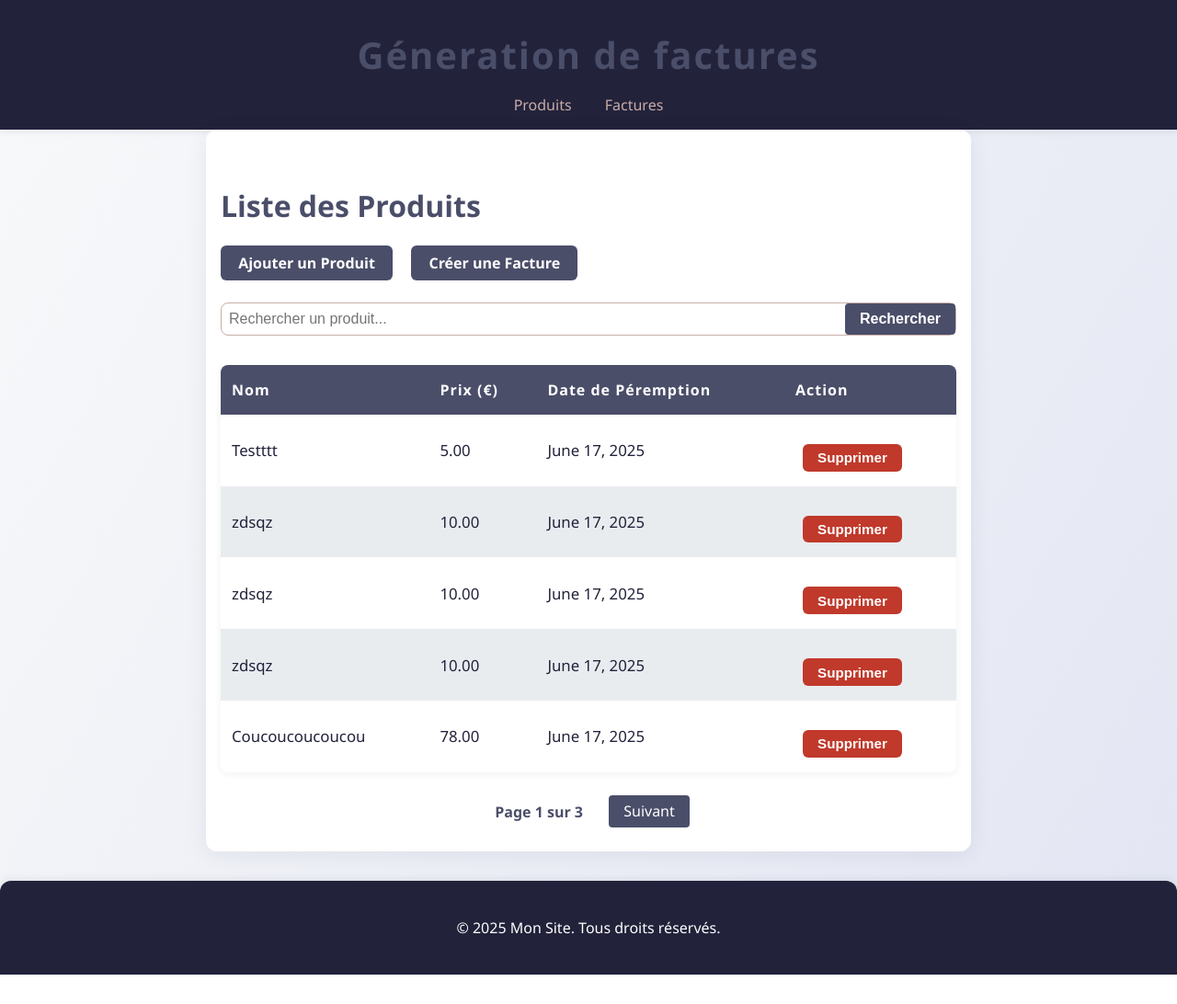
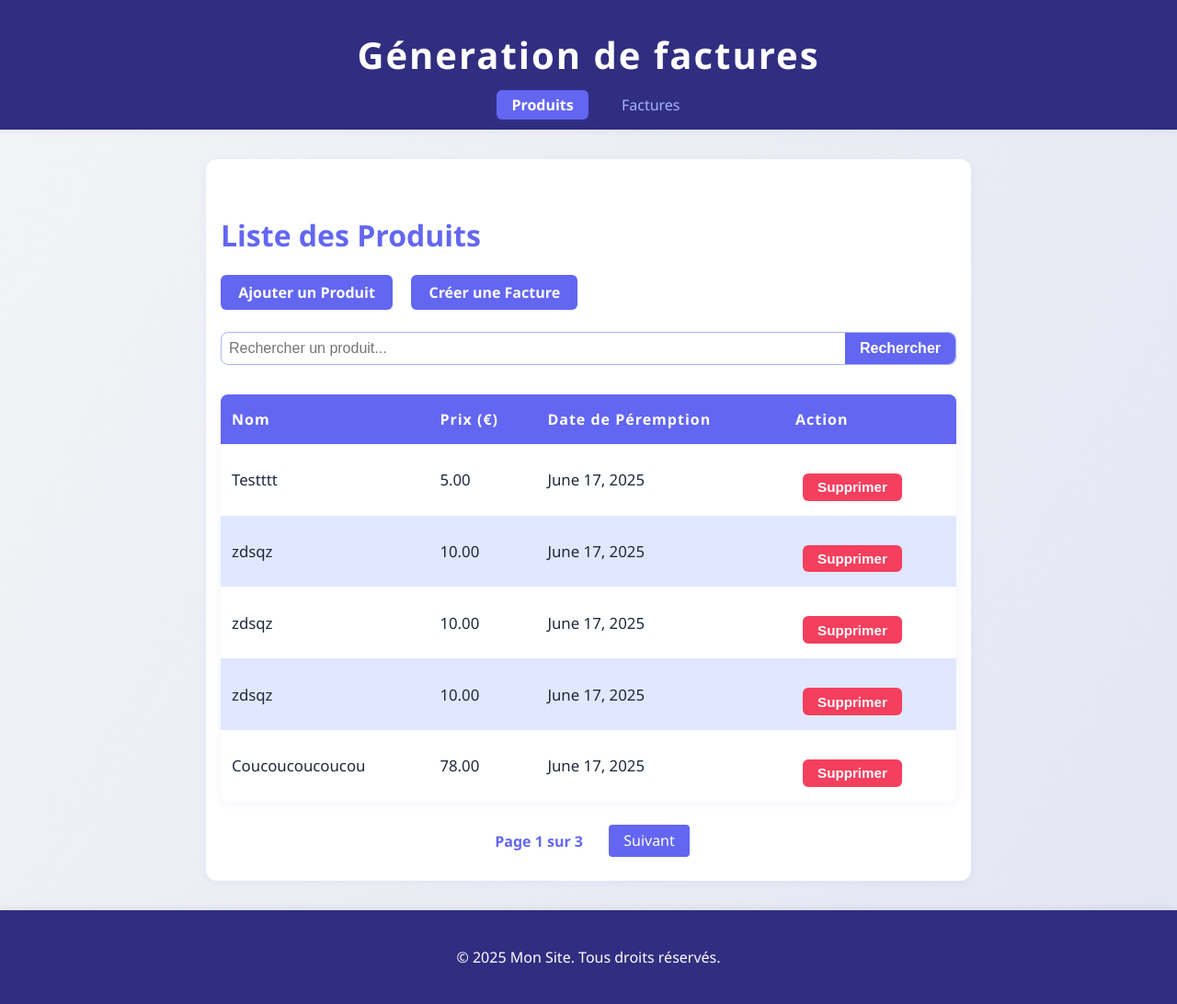
Before and after one commit to MathisLatimier/alltoo-project, a Django app: page /produits/ in a window 1280 px wide. Shown: the whole page at 92% size. Before the commit the page ends 1060 px from the top, so only its background shows below. Run offline with Django 4.2, Linux system fonts and the light colour scheme; data comes from the database, SQL or seed files in the repository; both versions use the stored data as it was after the commit.

Commit message:
amélioration css

```diff
--- a/monsite/static/style.css
+++ b/monsite/static/style.css
@@ -1,17 +1,34 @@
+:root {
+    --primary-color: #6366f1; /* indigo-500 */
+    --secondary-color: #a5b4fc; /* indigo-200 */
+    --accent-color: #312e81; /* indigo-900 */
+    --background-color: #f3f4f6; /* gray-100 */
+    --text-color: #1e293b; /* slate-800 */
+    --white: #fff;
+    --danger: #f43f5e; /* rose-500 */
+    --danger-hover: #be123c; /* rose-800 */
+    --table-even: #e0e7ff; /* indigo-100 */
+    --table-odd: #fff;
+    --table-hover: #c7d2fe; /* indigo-200 */
+    --shadow: 0 2px 8px rgba(99,102,241,0.08);
+    --shadow-strong: 0 4px 24px rgba(99,102,241,0.15);
+}
+
 body {
     font-family: 'Segoe UI', Arial, sans-serif;
-    background: linear-gradient(120deg, #f8f9fa 0%, #e3e6f3 100%);
+    background: linear-gradient(120deg, var(--background-color) 0%, #e3e6f3 100%);
     margin: 0;
     padding: 0;
     min-height: 100vh;
 }
 
 header {
-    background: #22223b;
-    color: #fff;
+    background: var(--accent-color);
+    color: var(--white);
     padding: 2rem 1rem 1rem 1rem;
     text-align: center;
-    box-shadow: 0 2px 8px rgba(34,34,59,0.08);
+    box-shadow: var(--shadow);
+    margin-bottom: 2rem;
 }
 header h1 {
     margin: 0;
@@ -23,7 +40,7 @@ nav {
     margin-top: 1rem;
 }
 nav a {
-    color: #c9ada7;
+    color: var(--secondary-color);
     margin: 0 1rem;
     font-weight: 500;
     transition: color 0.2s;
@@ -31,23 +48,31 @@ nav a {
 nav a:hover {
     color: #9a8c98;
 }
+nav a.active-nav {
+    color: var(--white);
+    background: var(--primary-color);
+    border-radius: 6px;
+    padding: 0.3rem 1rem;
+    font-weight: 700;
+    box-shadow: 0 2px 8px rgba(37,99,235,0.10);
+}
 
 main {
     padding: 2.5rem 1rem 2rem 1rem;
     max-width: 800px;
     margin: 0 auto;
-    background: #fff;
+    background: var(--white);
     border-radius: 12px;
-    box-shadow: 0 4px 24px rgba(34,34,59,0.07);
+    box-shadow: var(--shadow);
     min-height: 60vh;
 }
 
-h1, h2, h3 {
-    color: #4a4e69;
+main h1,main h2,main h3 {
+    color: var(--primary-color);
 }
 
 a {
-    color: #4a4e69;
+    color: var(--primary-color);
     text-decoration: none;
     font-weight: 500;
     transition: color 0.2s;
@@ -66,15 +91,15 @@ ul.messages li {
     margin-bottom: 0.5rem;
     padding: 0.75rem 1rem;
     border-radius: 6px;
-    background: #e9ecef;
-    color: #22223b;
+    background: var(--table-even);
+    color: var(--text-color);
     font-weight: 500;
     box-shadow: 0 1px 3px rgba(0,0,0,0.03);
 }
 
 button, input[type="submit"] {
-    background: #4a4e69;
-    color: #fff;
+    background: var(--primary-color);
+    color: var(--white);
     border: none;
     border-radius: 6px;
     padding: 0.6rem 1.2rem;
@@ -85,32 +110,30 @@ button, input[type="submit"] {
     transition: background 0.2s;
 }
 button:hover, input[type="submit"]:hover {
-    background: #22223b;
+    background: var(--accent-color);
 }
 
 label {
     display: block;
     margin-top: 1rem;
-    color: #4a4e69;
+    color: var(--primary-color);
     font-weight: 500;
 }
 input, select, textarea {
     width: 100%;
     padding: 0.5rem;
     margin-top: 0.3rem;
-    border: 1px solid #c9ada7;
+    border: 1px solid var(--secondary-color);
     border-radius: 4px;
     font-size: 1rem;
     box-sizing: border-box;
 }
 
 footer {
-    background: #22223b;
-    color: #fff;
+    background: var(--accent-color);
+    color: var(--white);
     padding: 1.5rem 1rem;
     text-align: center;
-    border-top-left-radius: 12px;
-    border-top-right-radius: 12px;
     margin-top: 2rem;
     box-shadow: 0 -2px 8px rgba(34,34,59,0.08);
 }
@@ -119,41 +142,42 @@ footer {
     width: 100%;
     border-collapse: collapse;
     margin: 2rem 0;
-    background: #f8f9fa;
+    background: var(--background-color);
     border-radius: 8px;
     overflow: hidden;
-    box-shadow: 0 2px 8px rgba(34,34,59,0.06);
+    box-shadow: var(--shadow);
 }
 .table-produits th, .table-produits td {
     padding: 1rem 0.75rem;
     text-align: left;
 }
 .table-produits th {
-    background: #4a4e69;
-    color: #fff;
+    background: var(--primary-color);
+    color: var(--white);
     font-weight: 600;
     letter-spacing: 1px;
 }
 .table-produits tr:nth-child(even) {
-    background: #e9ecef;
+    background: var(--table-even);
 }
 .table-produits tr:nth-child(odd) {
-    background: #fff;
+    background: var(--table-odd);
 }
 .table-produits td {
-    color: #22223b;
+    color: var(--text-color);
     font-size: 1.05rem;
+    cursor: pointer;
 }
 .table-produits tr:hover {
-    background: #b6adab;
-    color: #22223b;
+    background: var(--table-hover);
+    color: var(--text-color);
     transition: background 0.2s;
 }
 
 .btn-ajouter {
     display: inline-block;
-    background: #4a4e69;
-    color: #fff;
+    background: var(--primary-color);
+    color: var(--white);
     padding: 0.5rem 1.2rem;
     border-radius: 6px;
     font-weight: 600;
@@ -162,7 +186,7 @@ footer {
     transition: background 0.2s;
 }
 .btn-ajouter:hover {
-    background: #22223b;
+    background: var(--accent-color);
 }
 
 .pagination {
@@ -170,8 +194,8 @@ footer {
     text-align: center;
 }
 .pagination a {
-    background: #4a4e69;
-    color: #fff;
+    background: var(--primary-color);
+    color: var(--white);
     padding: 0.4rem 1rem;
     border-radius: 4px;
     margin: 0 0.5rem;
@@ -180,17 +204,17 @@ footer {
     transition: background 0.2s;
 }
 .pagination a:hover {
-    background: #22223b;
+    background: var(--accent-color);
 }
 .pagination span {
     margin: 0 1rem;
-    color: #4a4e69;
+    color: var(--primary-color);
     font-weight: 600;
 }
 
 .btn-delete {
-    background: #c0392b;
-    color: #fff;
+    background: var(--danger);
+    color: var(--white);
     border: none;
     border-radius: 6px;
     padding: 0.4rem 1rem;
@@ -201,7 +225,7 @@ footer {
     transition: background 0.2s;
 }
 .btn-delete:hover {
-    background: #a93226;
+    background: var(--danger-hover);
 }
 
 .modal {
@@ -216,14 +240,14 @@ footer {
     background-color: rgba(0,0,0,0.4);
 }
 .modal-content {
-    background-color: #fff;
+    background-color: var(--white);
     margin: 8% auto;
     padding: 2rem 2.5rem;
     border: 1px solid #888;
     width: 100%;
     max-width: 400px;
     border-radius: 12px;
-    box-shadow: 0 4px 24px rgba(34,34,59,0.15);
+    box-shadow: var(--shadow-strong);
     position: relative;
 }
 .close {
@@ -238,7 +262,7 @@ footer {
 }
 .close:hover,
 .close:focus {
-    color: #4a4e69;
+    color: var(--primary-color);
     text-decoration: none;
     cursor: pointer;
 }
@@ -256,31 +280,31 @@ footer {
 }
 .facture-item {
     margin-bottom: 1.2rem;
-    background: #f8f9fa;
+    background: var(--background-color);
     border-radius: 8px;
-    box-shadow: 0 2px 8px rgba(34,34,59,0.06);
+    box-shadow: var(--shadow);
     transition: box-shadow 0.2s;
 }
 .facture-item a {
     display: block;
     padding: 1.2rem 1.5rem;
-    color: #4a4e69;
+    color: var(--primary-color);
     font-weight: 600;
     text-decoration: none;
     border-radius: 8px;
     transition: background 0.2s, color 0.2s;
 }
 .facture-item a:hover {
-    background: #c9ada7;
-    color: #22223b;
+    background: var(--secondary-color);
+    color: var(--text-color);
 }
 
 .search-bar {
     display: flex;
-    border: 1px solid #c9ada7;
+    border: 1px solid var(--secondary-color);
     border-radius: 0.5rem;
-
-    input[type="text"] {
+}
+.search-bar input[type="text"] {
     flex: 1;
     margin: 0;
     padding: 0.5rem;
@@ -289,15 +313,14 @@ footer {
     font-size: 1rem;
     background-color: transparent;
 }
-    button {
-        background: #4a4e69;
-        color: #fff;
+.search-bar button {
+    background: var(--primary-color);
+    color: var(--white);
     border: none;
-        border-radius: 4px;
+    border-radius: 0 0.5rem 0.5rem 0;
     padding: 0.5rem 1rem;
     font-size: 1rem;
     cursor: pointer;
     transition: background 0.2s;
     margin: 0;
 }
-}
--- a/monsite/templates/base.html
+++ b/monsite/templates/base.html
@@ -10,8 +10,8 @@
     <header>
         <h1>Géneration de factures</h1>
         <nav>
-            <a href="{% url 'liste_produits' %}">Produits</a>
-            <a href="{% url 'liste_factures' %}">Factures</a>
+            <a href="{% url 'liste_produits' %}" class="{% if request.resolver_match.url_name == 'liste_produits' %}active-nav{% endif %}">Produits</a>
+            <a href="{% url 'liste_factures' %}" class="{% if request.resolver_match.url_name == 'liste_factures' %}active-nav{% endif %}">Factures</a>
         </nav>
     </header>
 
```
Also changed, not shown: README.md (added), db.sqlite3, docker-compose.yml (line endings or trailing spaces). Lines whose indentation alone changed are shown as unchanged.
